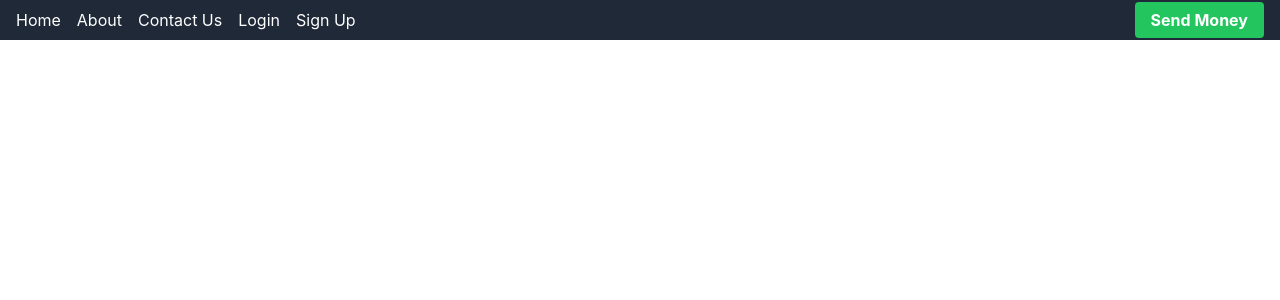
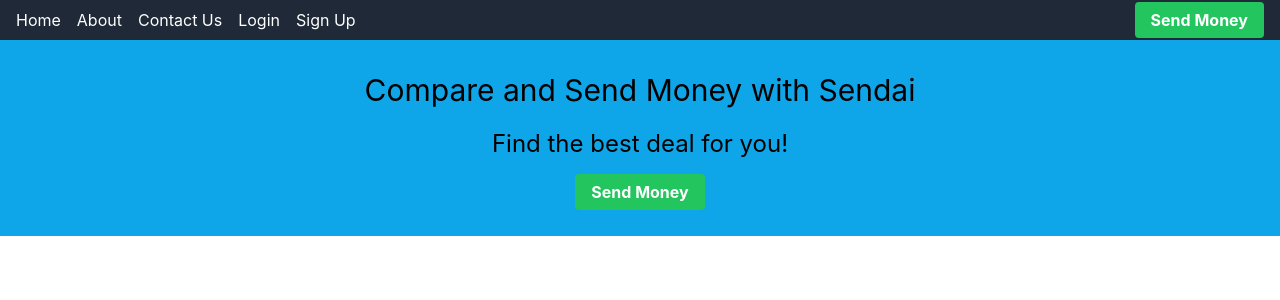
Before and after one commit to Ta-shed/Sendai-React-Project, a React (Create React App) app: page / in a window 1280 px wide. Shown: the top 300 px of the page. Built offline with nearby package versions, Linux system fonts and the light colour scheme.

Commit message:
added and styled  main body

```diff
--- a/src/Components/Navbar.js
+++ b/src/Components/Navbar.js
@@ -16,8 +16,10 @@ const  Navbar = () => {
     <li className="list-none float-right"><a href="#" className="bg-green-500 hover:bg-green-600 font-bold py-2 px-4 rounded">Send Money</a></li>
 </nav>
 </header>
-<main class="container mx-auto py-8">
-
+<main class="container mx-auto py-8 bg-sky-500">
+<h1 className="text-3xl mb-5">Compare and Send Money with Sendai</h1>
+      <h2 className="text-2xl mb-5">Find the best deal for you!</h2>
+      <a href="#" className="button bg-green-500 hover:bg-green-600 font-bold py-2 px-4 rounded text-white">Send Money</a>
 
   </main>
 </body>
```
